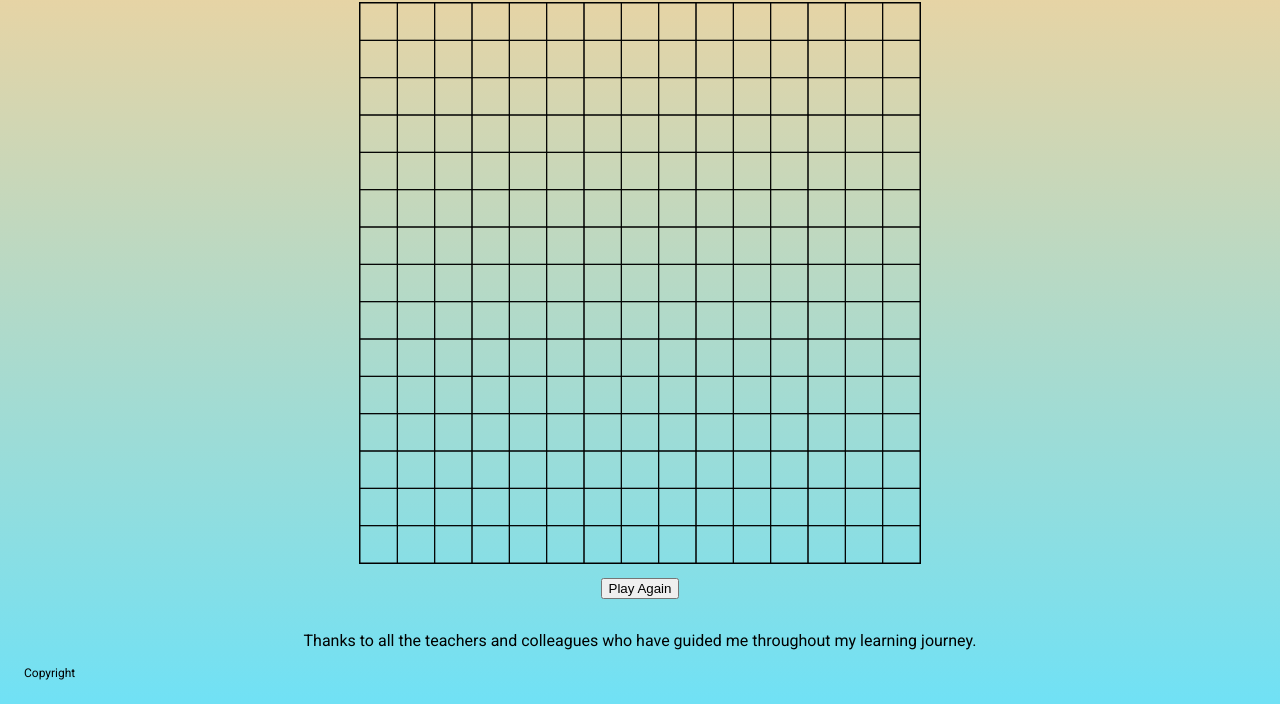
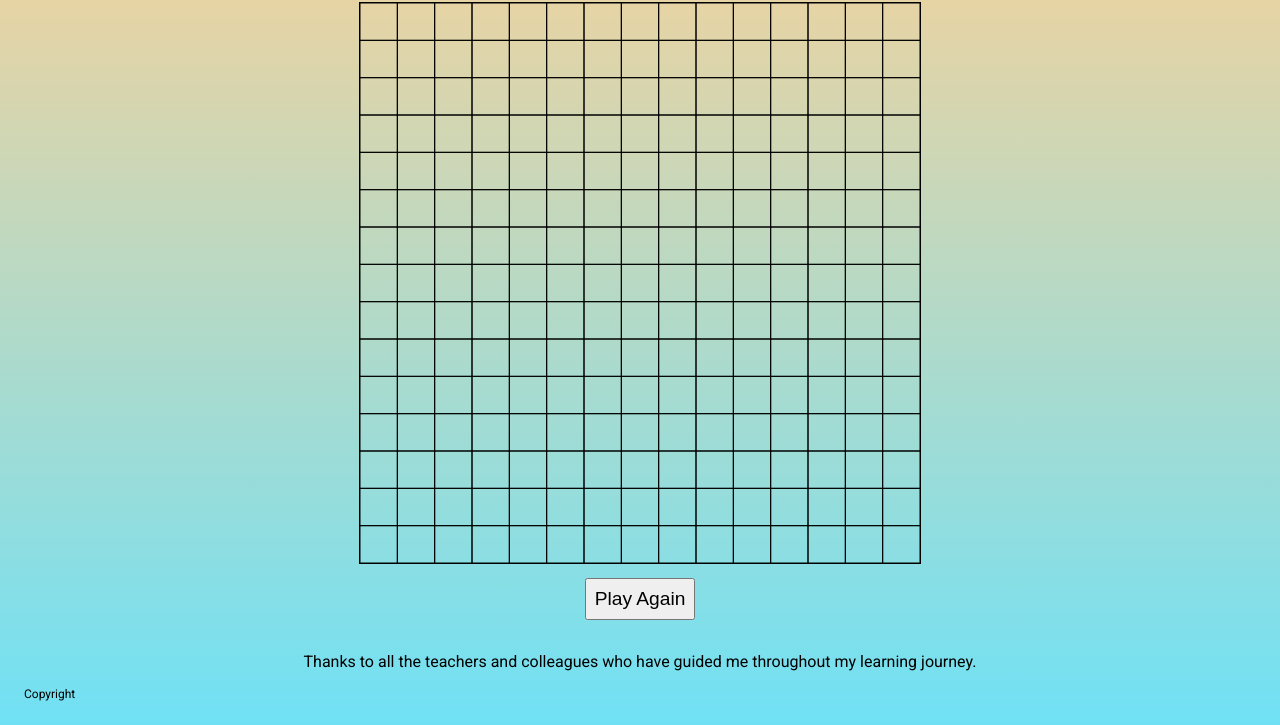
Before and after one commit to michaelyanhy/Final_Project, a plain HTML site: page index.html in a window 1280 px wide. Shown: the part 149-874 px from the top of the page. Before the commit the page ends 853 px from the top, so only its background shows below. Drawn offline with Linux system fonts and the light colour scheme.

Commit message:
Update Five in a Row Game.css

```diff
--- a/Five in a Row Game.css
+++ b/Five in a Row Game.css
@@ -48,7 +48,10 @@ canvas {
     max-height: 100%;
 }
 
-
+#restartButton {
+    font-size: 1.2rem;
+    padding: 0.5rem;
+}
 
 footer {
     margin: 0px;
```
